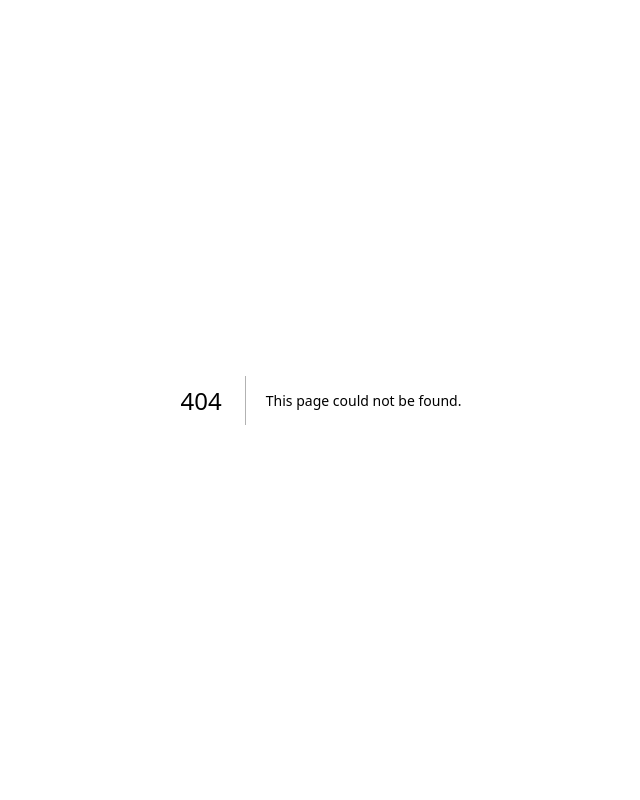
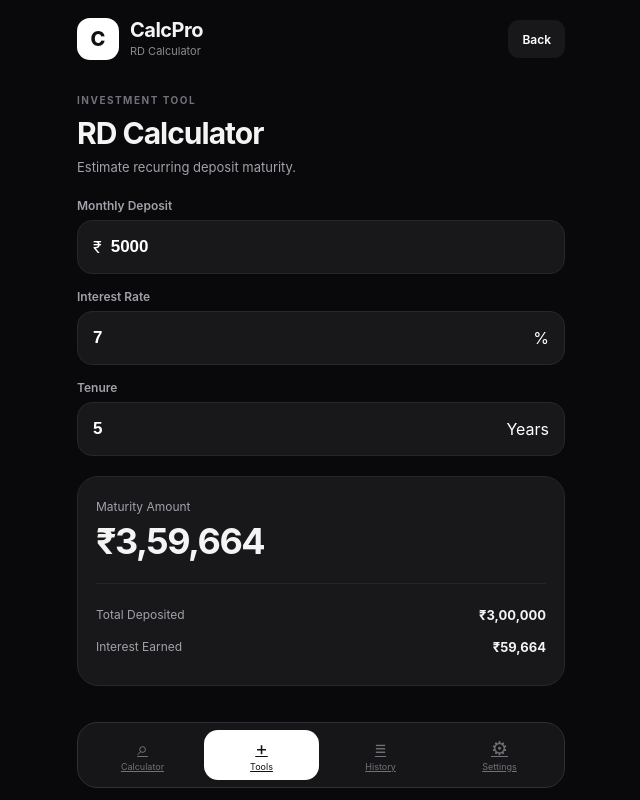
Before and after one commit to sameerkhan86926-a11y/calcpro, a Next.js app: page /calcpro/tools/rd in a window 1280 px wide. Before the commit this address had no page. Shown: the whole page, without its empty margins (319-959 px from the left). Built offline with nearby package versions, Linux system fonts and the light colour scheme.

Commit message:
Create page.tsx

```diff
--- /dev/null
+++ b/app/tools/rd/page.tsx
@@ -0,0 +1,129 @@
+"use client";
+
+import { useState } from "react";
+import Link from "next/link";
+
+export default function RDPage() {
+  const [monthly, setMonthly] = useState("5000");
+  const [rate, setRate] = useState("7");
+  const [years, setYears] = useState("5");
+
+  const p = Number(monthly) || 0;
+  const r = Number(rate) || 0;
+  const n = (Number(years) || 0) * 4;
+
+  const quarterlyRate = r / 400;
+
+  const maturity =
+    quarterlyRate === 0
+      ? p * n
+      : p *
+        ((Math.pow(1 + quarterlyRate, n) - 1) /
+          (1 - Math.pow(1 + quarterlyRate, -1 / 3)));
+
+  const invested = p * (Number(years) || 0) * 12;
+  const interest = maturity - invested;
+
+  const money = (x: number) =>
+    x.toLocaleString("en-IN", {
+      maximumFractionDigits: 0,
+    });
+
+  return (
+    <main className="app dark emi-page">
+      <header className="app-header">
+        <div className="brand">
+          <div className="brand-icon">C</div>
+          <div>
+            <h1>CalcPro</h1>
+            <p>RD Calculator</p>
+          </div>
+        </div>
+
+        <Link href="/tools/" className="back-button">
+          Back
+        </Link>
+      </header>
+
+      <section className="tool-heading">
+        <span>INVESTMENT TOOL</span>
+        <h2>RD Calculator</h2>
+        <p>Estimate recurring deposit maturity.</p>
+      </section>
+
+      <section className="emi-form">
+        <label>
+          <span>Monthly Deposit</span>
+          <div className="input-box">
+            <span>₹</span>
+            <input
+              type="number"
+              value={monthly}
+              onChange={(e) => setMonthly(e.target.value)}
+            />
+          </div>
+        </label>
+
+        <label>
+          <span>Interest Rate</span>
+          <div className="input-box">
+            <input
+              type="number"
+              value={rate}
+              onChange={(e) => setRate(e.target.value)}
+            />
+            <span>%</span>
+          </div>
+        </label>
+
+        <label>
+          <span>Tenure</span>
+          <div className="input-box">
+            <input
+              type="number"
+              value={years}
+              onChange={(e) => setYears(e.target.value)}
+            />
+            <span>Years</span>
+          </div>
+        </label>
+      </section>
+
+      <section className="emi-result">
+        <p>Maturity Amount</p>
+        <strong>₹{money(maturity)}</strong>
+
+        <div className="result-divider" />
+
+        <div className="result-row">
+          <span>Total Deposited</span>
+          <strong>₹{money(invested)}</strong>
+        </div>
+
+        <div className="result-row">
+          <span>Interest Earned</span>
+          <strong>₹{money(interest)}</strong>
+        </div>
+      </section>
+
+      <nav className="bottom-nav">
+        <Link href="/" className="nav-item">
+          <span>⌕</span>
+          <small>Calculator</small>
+        </Link>
+        <Link href="/tools/" className="nav-item active">
+          <span>+</span>
+          <small>Tools</small>
+        </Link>
+        <Link href="/" className="nav-item">
+          <span>≡</span>
+          <small>History</small>
+        </Link>
+        <Link href="/" className="nav-item">
+          <span>⚙</span>
+          <small>Settings</small>
+        </Link>
+      </nav>
+    </main>
+  );
+}
```
